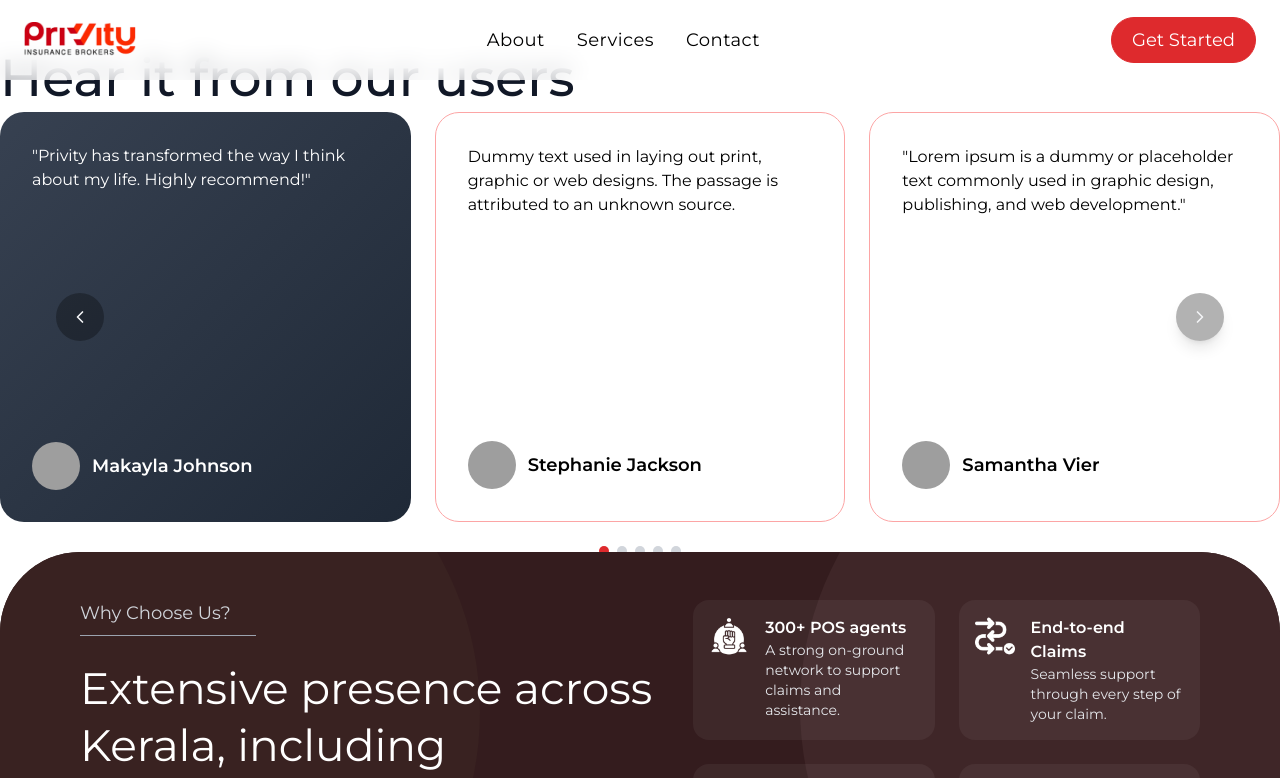
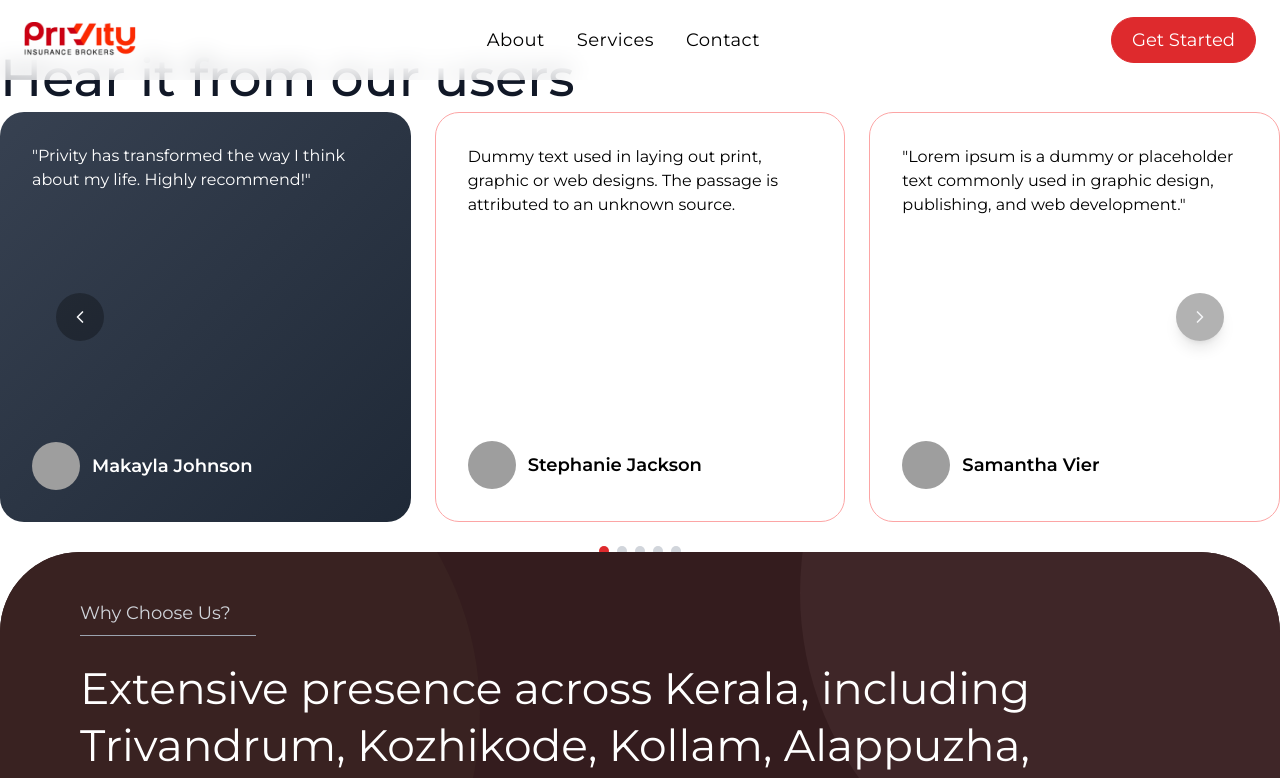
Before and after one commit to sathyasy0506/Privity, a React (Vite) app: page /test in a window 1280 px wide. Shown: the top 778 px of the page. Built offline with nearby package versions, Linux system fonts and the light colour scheme; grey boxes are pictures that could not be loaded.

Commit message:
removed right side section

```diff
--- a/src/components/Pages/Home/TestimonialsAndWhyChooseUs.jsx
+++ b/src/components/Pages/Home/TestimonialsAndWhyChooseUs.jsx
@@ -147,7 +147,7 @@ export default function TestimonialsAndWhyChooseUs() {
 
   return (
     // OUTER WRAPPER provides scrollable space for parallax: > 100vh
-    <div className="font-montserrat relative min-h-[160vh]">
+    <div className="font-montserrat relative min-h-[40vh]">
       {/* SECTION 1: Testimonials — sticky but not full viewport height */}
       <section className="sticky top-0 h-[60vh] flex items-center justify-center overflow-visible z-20">
         <div className="max-w-[1320px] w-full px-6 md:px-0">
@@ -353,7 +353,7 @@ export default function TestimonialsAndWhyChooseUs() {
           </div>
         </div>
 
-        {/* Right Section (placeholder to fill visual balance) */}
+        {/* Right Section (placeholder to fill visual balance)
         <div className="md:w-4/7 relative z-10">
           <div className="grid grid-cols-1 md:grid-cols-2 gap-6">
             <div className="p-4 rounded-2xl bg-white/5">
@@ -401,11 +401,11 @@ export default function TestimonialsAndWhyChooseUs() {
               </div>
             </div>
           </div>
-        </div>
+        </div> */}
       </section>
 
       {/* Spacer area after the sticky sections so content below flows naturally */}
-      <div className="h-20" />
+      <div className="h-0" />
     </div>
   );
 }
```
